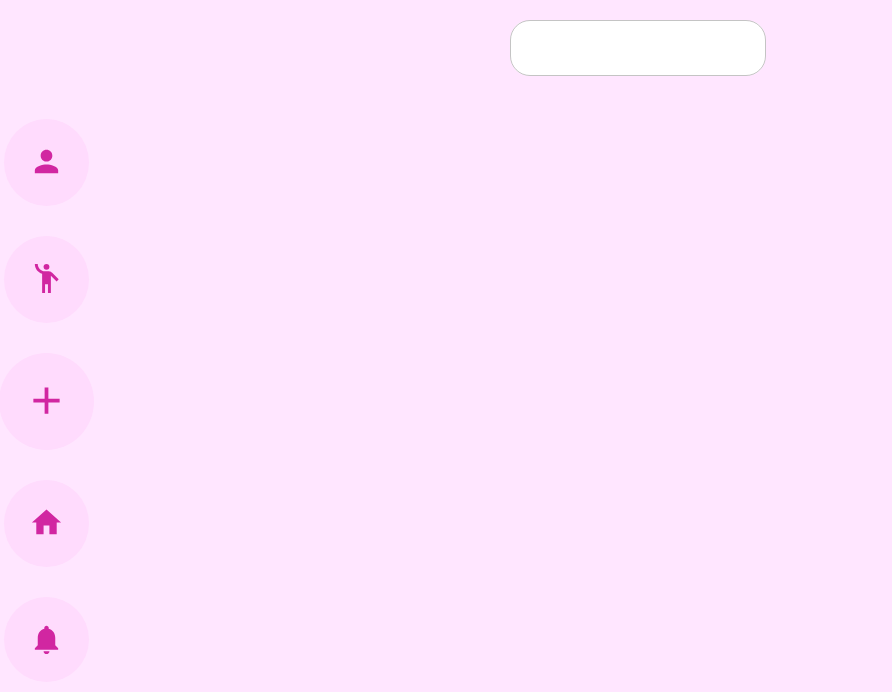
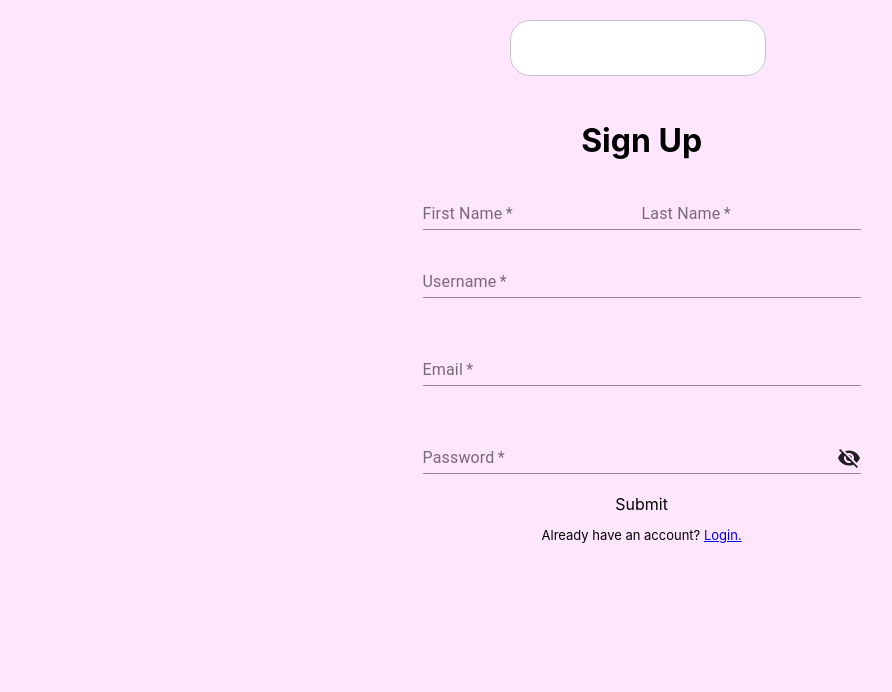
Before and after one commit to DavidSMoyer/SD260-Self-Directed, a React (Create React App) app: page /signup in a window 1280 px wide. Shown: the top 692 px of the page, without its empty margins (2-894 px from the left). Built offline with nearby package versions, Linux system fonts and the light colour scheme.

Commit message:
Created login and signup pages.

```diff
--- a/src/App.css
+++ b/src/App.css
@@ -196,3 +196,36 @@ div.small-avatar {
 .comment + ul {
   margin-bottom: 30px;
 }
+
+.account-form {
+  display: flex;
+  flex-direction: column;
+  align-items: center;
+  margin-top: 100px;
+  width: 92.5%
+}
+
+.account-form > div {
+  width: 40%;
+  margin: 20px 0;
+}
+
+.account-form > span {
+  display: inline-block;
+  width: 40%;
+  display: flex;
+  justify-content: space-between;
+}
+
+.account-form > input {
+  all: unset;
+  cursor: pointer;
+}
+
+.account-form > input:hover {
+  transform: scale(1.1, 1.1);
+}
+
+.account-form > p {
+  font-size: 13px;
+}
--- a/src/App.js
+++ b/src/App.js
@@ -6,6 +6,9 @@ import {useState} from 'react';
 import Post from './Post.js';
 import PostList from './PostList.js';
 import FullPost from './FullPost.js';
+import NotRoute from './NotRoute.js';
+import Signup from './Signup.js';
+import Login from './Login.js';
 
 function App() {
   const [query, setQuery] = useState("");
@@ -64,7 +67,9 @@ function App() {
         <TextField value={query} onChange={(e) => setQuery(e.target.value)} variant="outlined" className="search-field" />
       </form>
       <div className="layout-grid">
-      <Navbar />
+      <NotRoute path={["/login","/signup"]} replace="true">
+        <Navbar />
+      </NotRoute>
         <div className="scroll-container">
           {<Switch>
             <Route exact path="/">
@@ -73,8 +78,12 @@ function App() {
             <Route exact path="/follow-timeline">
               <PostList posts={postList} type="follow" />
             </Route>
-            <Route exact path="/signup"></Route>
-            <Route exact path="/login"></Route>
+            <Route exact path="/signup">
+              <Signup />
+            </Route>
+            <Route exact path="/login">
+              <Login />
+            </Route>
             <Route exact path="/create"></Route>
             <Route path="/post/:postId">
               <FullPost />
--- /dev/null
+++ b/src/Login.js
@@ -0,0 +1,23 @@
+import {TextField, InputAdornment, Button} from '@material-ui/core';
+import VisibilityOffIcon from '@material-ui/icons/VisibilityOff';
+import {Link} from 'react-router-dom';
+
+function Login() {
+  return (
+    <form class="account-form" onSubmit={(e) => {e.preventDefault(); alert("test")}}>
+      <h1>Login</h1>
+      <TextField required label="Username" />
+      <TextField
+        required
+        label="Password"
+        InputProps={{endAdornment: (
+          <InputAdornment position="end"><VisibilityOffIcon /></InputAdornment>
+        )}}
+      />
+      <input type="submit" value="Submit" />
+      <p>Don't have an account? <Link to="/signup">Sign up.</Link></p>
+    </form>
+  )
+}
+
+export default Login;
--- /dev/null
+++ b/src/NotRoute.js
@@ -0,0 +1,20 @@
+import {useLocation} from 'react-router-dom';
+
+function NotRoute({children, path, replace}) {
+  const location = useLocation();
+  let output;
+
+  if (Array.isArray(path) && path.includes(location.pathname) || location.pathname === path) {
+    output = replace === "true" ? <div></div> : "";
+  } else {
+    output = children;
+  }
+
+  return (
+    <>
+      {output}
+    </>
+  )
+}
+
+export default NotRoute;
--- /dev/null
+++ b/src/Signup.js
@@ -0,0 +1,28 @@
+import {TextField, InputAdornment, Button} from '@material-ui/core';
+import VisibilityOffIcon from '@material-ui/icons/VisibilityOff';
+import {Link} from 'react-router-dom';
+
+function Signup() {
+  return (
+    <form class="account-form" onSubmit={(e) => {e.preventDefault(); alert("test")}}>
+      <h1>Sign Up</h1>
+      <span>
+        <TextField required label="First Name" />
+        <TextField required label="Last Name" />
+      </span>
+      <TextField required label="Username" />
+      <TextField required label="Email" />
+      <TextField
+        required
+        label="Password"
+        InputProps={{endAdornment: (
+          <InputAdornment position="end"><VisibilityOffIcon /></InputAdornment>
+        )}}
+      />
+      <input type="submit" value="Submit" />
+      <p>Already have an account? <Link to="/login">Login.</Link></p>
+    </form>
+  )
+}
+
+export default Signup;
```
